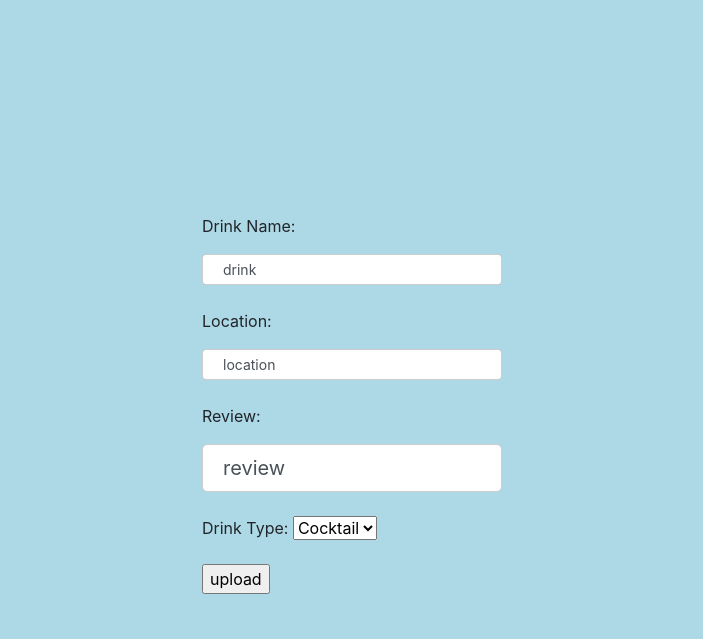
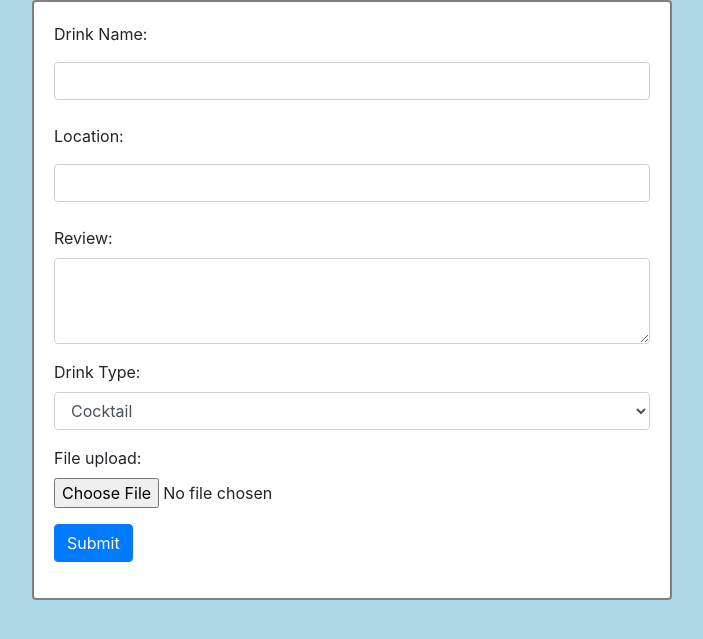
Before and after one commit to rjr61/cs1530_g2, a Django app: page /form/ in a window 1280 px wide. Shown: the part 86-725 px from the top of the page, without its empty margins (288-991 px from the left). Run offline with Django 3.2, Linux system fonts and the light colour scheme; some libraries are stand-ins or nearby versions.

Commit message:
form changes

```diff
--- a/ebdjango/ebdjango/templates/base.html
+++ b/ebdjango/ebdjango/templates/base.html
@@ -13,7 +13,7 @@
   <link rel="stylesheet" type="text/css" href="{% static 'posts/index-style.css' %}">
   <link rel="stylesheet" type="text/css" href="{% static 'profile/profile-style.css' %}">
   <link rel="stylesheet" type="text/css" href="{% static 'login-style.css' %}">
-  <link rel="stylesheet" type="text/css" href="{% static 'form-style.css' %}">
+  <link rel="stylesheet" type="text/css" href="{% static 'posts/form-style.css' %}">
 </head>
 
 <body>
--- a/ebdjango/other/form-style.css
+++ /dev/null
@@ -1,9 +0,0 @@
-.form-container{
-    position: absolute;
-    width: 300px;
-    height: 200px;
-    z-index: 15;
-    top: 50%;
-    left: 50%;
-    margin: -100px 0 0 -150px;
-}
--- /dev/null
+++ b/ebdjango/posts/static/posts/form-style.css
@@ -0,0 +1,27 @@
+.form-container{
+display: flex;
+  align-items: center;
+  flex-direction: column;
+
+  margin: 4% auto;
+  width: 50%;
+
+  background-color: white;
+  border: 2px solid grey;
+  border-radius: 4px;
+    /*
+    position: absolute;
+    width: 300px;
+    height: 200px;
+    z-index: 15;
+    top: 50%;
+    left: 50%;
+    margin: -100px 0 0 -150px;
+    */
+}
+
+.center_div{
+    margin: 0 auto;
+    width:50%;
+    padding: 20px;
+}
--- a/ebdjango/posts/templates/posts/form.html
+++ b/ebdjango/posts/templates/posts/form.html
@@ -1,34 +1,39 @@
 {% extends "base.html" %}
-{% block title %}Post{% endblock %}
+
+{% block title %}Upload{% endblock %}
 
 {% block content %}
-    <div class="form-container" >
+    <div class="form-container center_div" >
     <form action="{% url 'posts:upload' %}" method="post">
         {% csrf_token %}
         <div class="form-group">
         <input type="hidden" class="form-control" name="post_author" id = "username" value="{{ user.get_username }}" size="64" >
         <div class="form-group">
         <label for="drink">Drink Name:</label>
-        <input type="text" class="form-control form-control-sm" name="post_drink" id = "drink" value="drink" size="64" >
+        <input type="text" class="form-control" name="post_drink" id = "drink" size="64" >
         </div>
         <div class="form-group">
         <label for="drink">Location:</label>
-        <input type="text" class="form-control form-control-sm"  name="post_location" id = "location" value="location" size="64">
+        <input type="text" class="form-control mdb-autocomplete"  name="post_location" id = "location" size="64">
         </div>
         <div class="form-group">
         <label for="drink">Review:</label>
-        <input type="text" class="form-control form-control-lg" name="post_text" id = "review" value="review" size = "200">
+        <textarea type="text" class="form-control" name="post_text" id = "review" value="review" rows=3></textarea>
         </div>
         <div class="form-group">
         <label for="drink">Drink Type:</label>
-            <select name="drink_type" id ="type">
+            <select class="form-control" name="drink_type" id ="type">
                 <option value="cocktail">Cocktail</option>
                 <option value="beer">Beer</option>
                 <option value="wine">Wine</option>
                 <option value="shot">Shot</option>
             </select>
         </div>
-        <input type="submit" value="upload">
+        <div class="form-group">
+            <label for="drink">File upload:</label>
+            <input type="file" class="form-control-file" id="file">
+          </div>
+          <button type="submit" class="btn btn-primary" value="upload">Submit</button>
     </form>
     </div>
 {% endblock %}
```
Also changed, not shown: ebdjango/posts/static/posts/form.js (added, +56 -0 lines).
